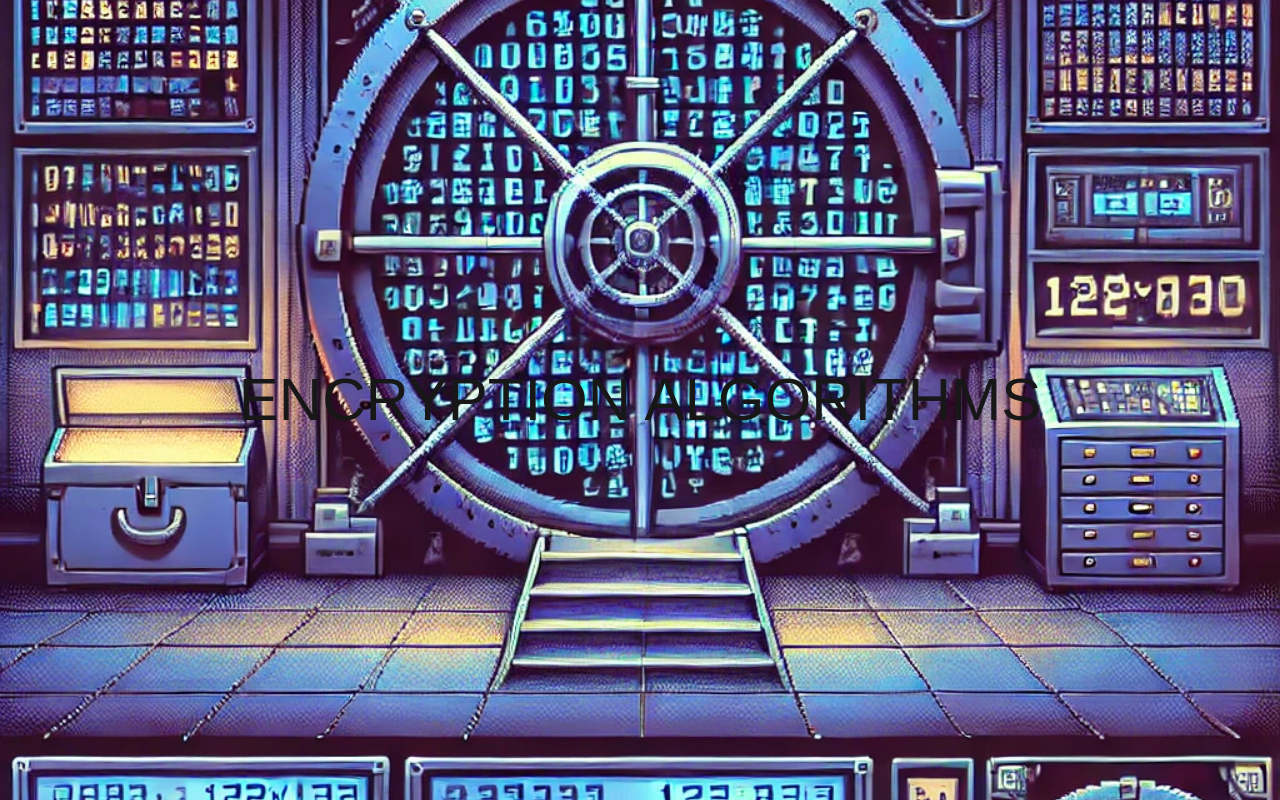
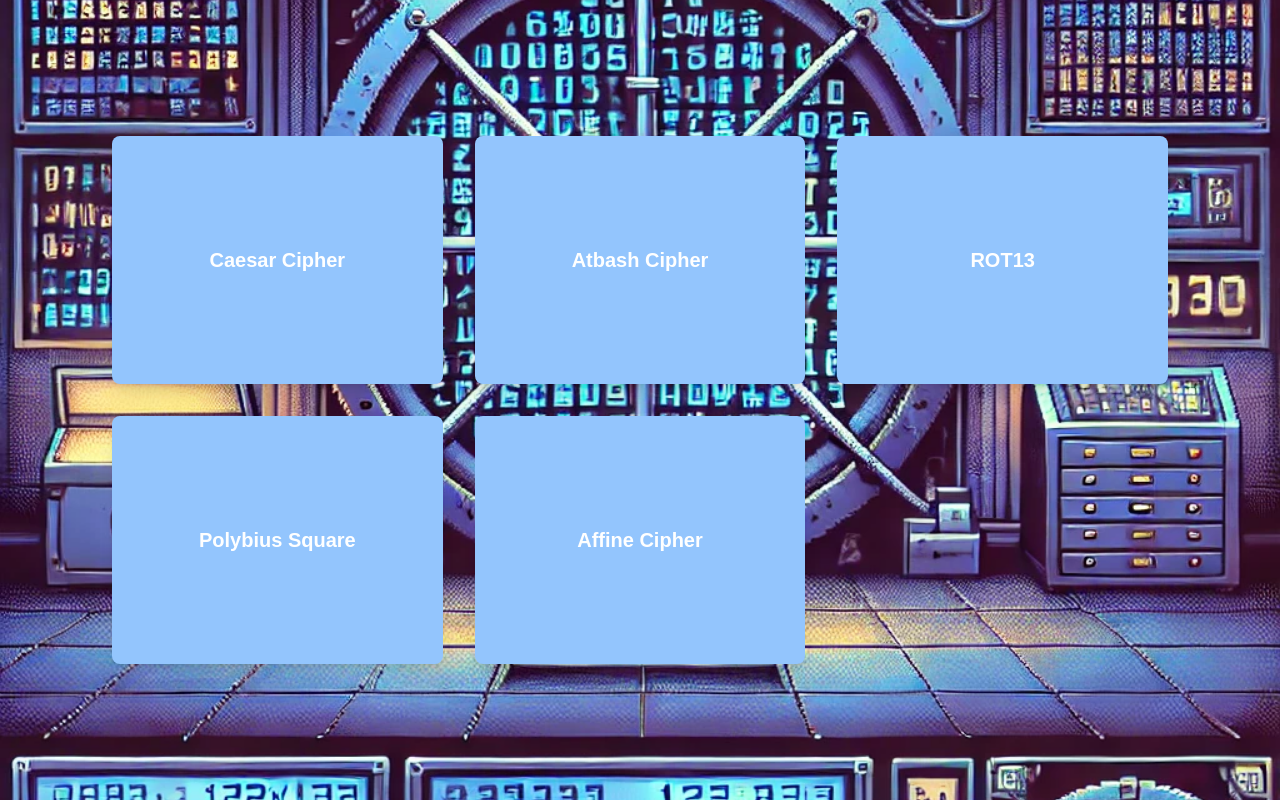
Before and after one commit to iteerP/encrypt-decrypt, a Next.js app: page /encryption-algorithms in a window 1280 px wide. Built offline with nearby package versions, Linux system fonts and the light colour scheme.

Commit message:
sub encrypt algorithms animation

```diff
--- /dev/null
+++ b/app/components/(SelectEncryptionAlgorithmsPage)/Card.tsx
@@ -0,0 +1,25 @@
+"use client";
+
+import React from "react";
+import { motion } from "motion/react";
+
+type SubstitutionAlgorithmCardProps = {
+  algorithmName: string;
+  delay: number;
+};
+
+export default function SubstitutionAlgorithmCard({
+  algorithmName,
+  delay,
+}: SubstitutionAlgorithmCardProps) {
+  return (
+    <motion.div
+      initial={{ y: "-200vh" }}
+      animate={{ y: 0 }}
+      transition={{ delay: delay, ease: "easeOut", duration: 1 }}
+      className="w-full aspect-[4/3] h-full min-h-[200px] sm:min-h-[200px] bg-blue-300 flex items-center justify-center text-white text-xl font-bold shadow-lg rounded-lg"
+    >
+      <p className="select-none">{algorithmName}</p>
+    </motion.div>
+  );
+}
--- /dev/null
+++ b/app/components/(SelectEncryptionAlgorithmsPage)/encryption-algorithms.json
@@ -0,0 +1,9 @@
+{
+    "substitution_algorithms": [
+      "Caesar Cipher",
+      "Atbash Cipher",
+      "ROT13",
+      "Polybius Square",
+      "Affine Cipher"
+    ]
+  }
--- a/app/encryption-algorithms/page.tsx
+++ b/app/encryption-algorithms/page.tsx
@@ -2,14 +2,27 @@
 
 import React from "react";
 import { motion } from "motion/react";
+import SubstitutionAlgorithmCard from "../components/(SelectEncryptionAlgorithmsPage)/Card";
+import substitutionAlgorithmsData from "../components/(SelectEncryptionAlgorithmsPage)/encryption-algorithms.json";
 
 export default function page() {
+  const substitutionAlgorithms =
+    substitutionAlgorithmsData["substitution_algorithms"];
+
   return (
     <motion.div
-      transition={{ delay: 0.5 }}
-      className="h-screen grid place-content-center text-6xl"
+      transition={{ delay: 1 }}
+      className="h-screen w-screen flex justify-center items-center"
     >
-      ENCRYPTION ALGORITHMS
+      <div className="h-[70vh] w-[85vw] grid grid-cols-1 sm:grid-cols-2 md:grid-cols-3  gap-8 p-4 overflow-y-auto">
+        {substitutionAlgorithms.map((substitutionAlgorithm, idx) => (
+          <SubstitutionAlgorithmCard
+            key={idx}
+            delay={idx * 0.1}
+            algorithmName={substitutionAlgorithm}
+          />
+        ))}
+      </div>
     </motion.div>
   );
 }
--- a/app/page.tsx
+++ b/app/page.tsx
@@ -1,7 +1,7 @@
 "use client";
 
 import React, { useState } from "react";
-import StartPage from "./components/StartPage";
+import StartPage from "./components/(StartPage)/StartPage";
 import { AnimatePresence } from "motion/react";
 
 export default function Home() {
```
Also changed, not shown: app/components/(StartPage)/StartPage.tsx (renamed from app/components/StartPage.tsx).
